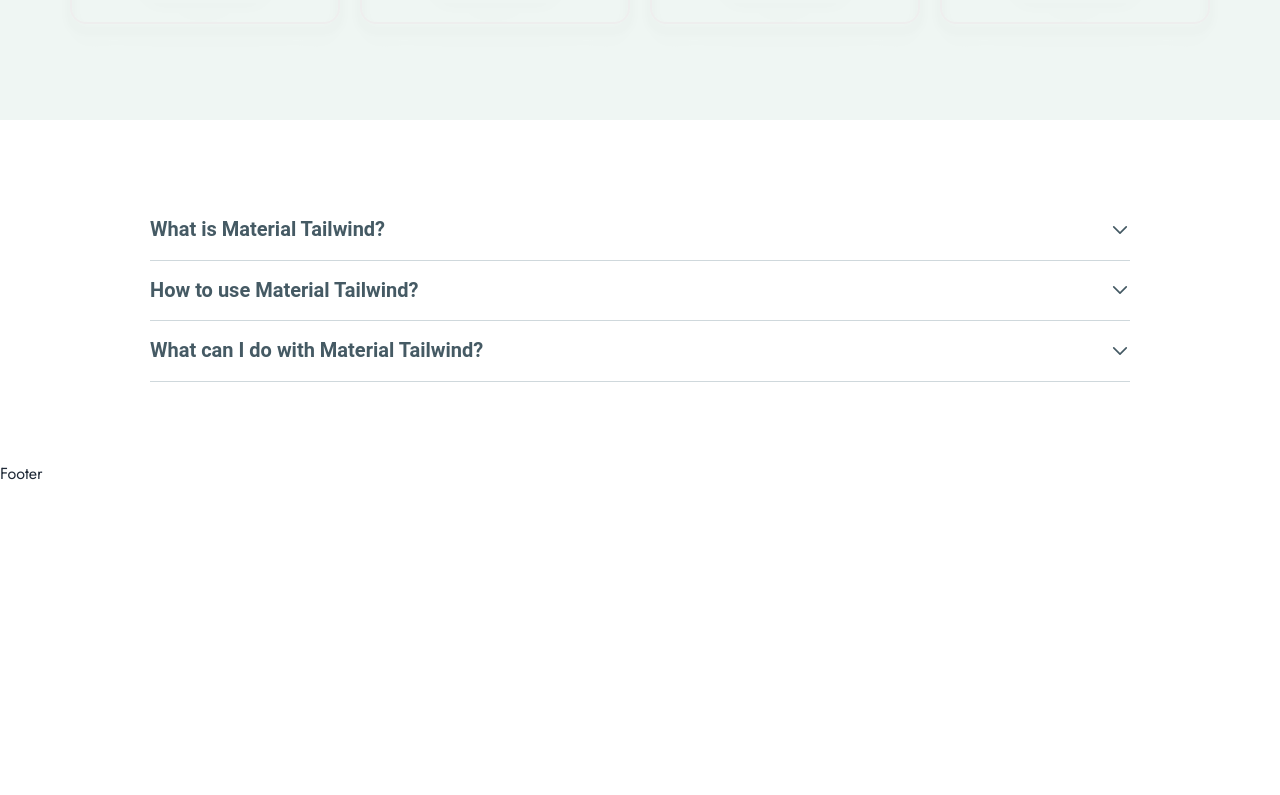
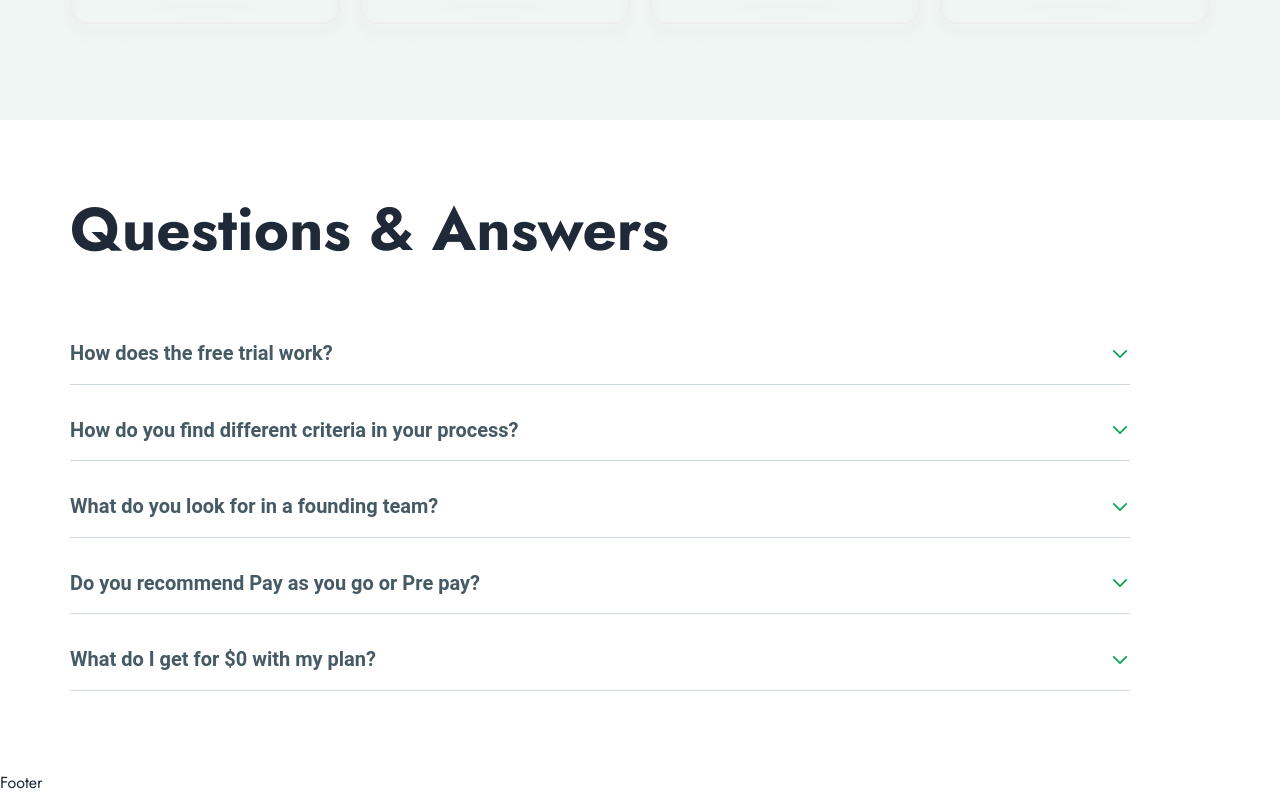
Before and after one commit to shimul65/online-marketplace-project-client, a React (Vite) app: page / in a window 1280 px wide. Shown: the part 1498-2293 px from the top of the page. Before the commit the page ends 1984 px from the top, so only its background shows below. Built offline with nearby package versions, Linux system fonts and the light colour scheme; a web font is replaced by a local one.

Commit message:
question and answer section addded

```diff
--- /dev/null
+++ b/src/Components/JobGuides/JobGuides.jsx
@@ -0,0 +1,11 @@
+
+
+const JobGuides = () => {
+    return (
+        <div>
+
+        </div>
+    );
+};
+
+export default JobGuides;
--- a/src/Components/Question/Question.jsx
+++ b/src/Components/Question/Question.jsx
@@ -5,20 +5,25 @@
     AccordionBody,
 } from "@material-tailwind/react";
 
-const Icon = (id, open) => {
+const Icon = ({id, open}) => {
     return (
         <svg
             xmlns="http://www.w3.org/2000/svg"
             fill="none"
             viewBox="0 0 24 24"
             strokeWidth={2}
-            stroke="currentColor"
+            stroke="#04a44f"
             className={`${id === open ? "rotate-180" : ""} h-5 w-5 transition-transform`}
         >
             <path strokeLinecap="round" strokeLinejoin="round" d="M19.5 8.25l-7.5 7.5-7.5-7.5" />
         </svg>
     );
 }
+
+const CUSTOM_ANIMATION = {
+    mount: { scale: 1 },
+    unmount: { scale: 0.9 },
+};
 
 
 const Question = () => {
@@ -28,37 +33,51 @@
     const handleOpen = (value) => setOpen(open === value ? 0 : value);
 
     return (
-        <div className="container mx-auto my-20 px-20">
-            <>
-                <Accordion open={open === 1} icon={<Icon id={1} open={open} />}>
-                    <AccordionHeader onClick={() => handleOpen(1)}>What is Material Tailwind?</AccordionHeader>
+        <div className="my-20">
+
+            <div className=" pr-20">
+                <div className="text-left mb-16">
+                    <h1 className="text-6xl font-bold">Questions & Answers</h1>
+                </div>
+                <Accordion className="mb-4" open={open === 1} icon={<Icon id={1} open={open} />} animate={CUSTOM_ANIMATION}>
+                    <AccordionHeader onClick={() => handleOpen(1)}>How does the free trial work?</AccordionHeader>
                     <AccordionBody>
-                        We&apos;re not always in the position that we want to be at. We&apos;re constantly
-                        growing. We&apos;re constantly making mistakes. We&apos;re constantly trying to express
-                        ourselves and actualize our dreams.
+                        Enjoy the benefits of our platform without any obligations. You won&#39;t be billed during the free trial period, and your trial will not automatically transition into a paid subscription.
                     </AccordionBody>
                 </Accordion>
-                <Accordion open={open === 2} icon={<Icon id={2} open={open} />}>
+                <Accordion className="mb-4" open={open === 2} icon={<Icon id={2} open={open} />} animate={CUSTOM_ANIMATION}>
                     <AccordionHeader onClick={() => handleOpen(2)}>
-                        How to use Material Tailwind?
+                        How do you find different criteria in your process?
                     </AccordionHeader>
                     <AccordionBody>
-                        We&apos;re not always in the position that we want to be at. We&apos;re constantly
-                        growing. We&apos;re constantly making mistakes. We&apos;re constantly trying to express
-                        ourselves and actualize our dreams.
+                        In our process, we identify various criteria through a comprehensive analysis and evaluation. Our approach involves considering multiple factors, which are essential in making informed decisions and guiding our actions. This process includes careful examination of data, feedback, research, and a deep understanding of the context in which we operate.
                     </AccordionBody>
                 </Accordion>
-                <Accordion open={open === 3} icon={<Icon id={3} open={open} />}>
+                <Accordion className="mb-4" open={open === 3} icon={<Icon id={3} open={open} />} animate={CUSTOM_ANIMATION}>
                     <AccordionHeader onClick={() => handleOpen(3)}>
-                        What can I do with Material Tailwind?
+                        What do you look for in a founding team?
                     </AccordionHeader>
                     <AccordionBody>
-                        We&apos;re not always in the position that we want to be at. We&apos;re constantly
-                        growing. We&apos;re constantly making mistakes. We&apos;re constantly trying to express
-                        ourselves and actualize our dreams.
+                        A well-rounded team with diverse skills, such as technical, marketing, financial, and industry-specific expertise, is crucial for covering all aspects of the business.A willingness to seek advice, learn from mistakes, and adapt is essential for growth.
                     </AccordionBody>
                 </Accordion>
-            </>
+                <Accordion className="mb-4" open={open === 4} icon={<Icon id={4} open={open} />} animate={CUSTOM_ANIMATION}>
+                    <AccordionHeader onClick={() => handleOpen(4)}>
+                        Do you recommend Pay as you go or Pre pay?
+                    </AccordionHeader>
+                    <AccordionBody>
+                        The choice between Pay as You Go and Prepay depends on your individual financial circumstances and usage patterns. It&#39;s essential to assess your budget and how you plan to use the service to determine which payment method aligns better with your needs.
+                    </AccordionBody>
+                </Accordion>
+                <Accordion open={open === 5} icon={<Icon id={5} open={open} />} animate={CUSTOM_ANIMATION}>
+                    <AccordionHeader onClick={() => handleOpen(5)}>
+                        What do I get for $0 with my plan?
+                    </AccordionHeader>
+                    <AccordionBody>
+                        With your plan at $0, you get access to our basic features at no cost.
+                    </AccordionBody>
+                </Accordion>
+            </div>
 
         </div>
     );
--- a/src/Pages/Home.jsx
+++ b/src/Pages/Home.jsx
@@ -12,7 +12,9 @@
                 <Trusted></Trusted>
             </div>
             <Company></Company>
-            <Question></Question>
+            <div className="container mx-auto">
+                <Question></Question>
+            </div>
 
         </div>
     );
```
Also changed, not shown: .eslintrc.cjs.
